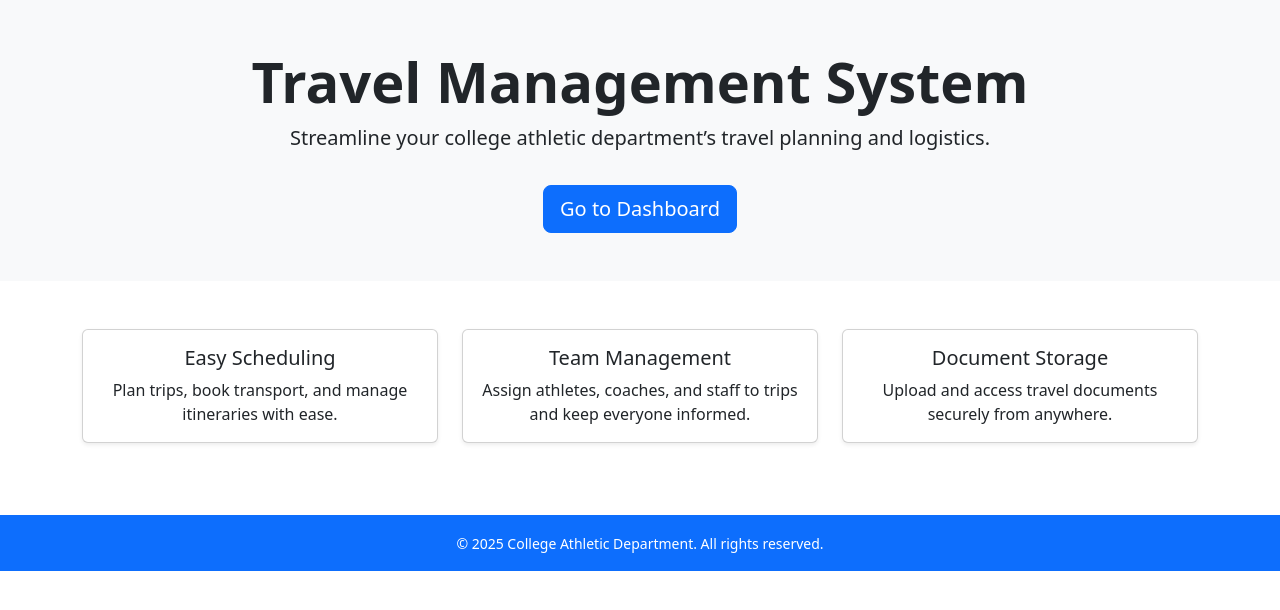
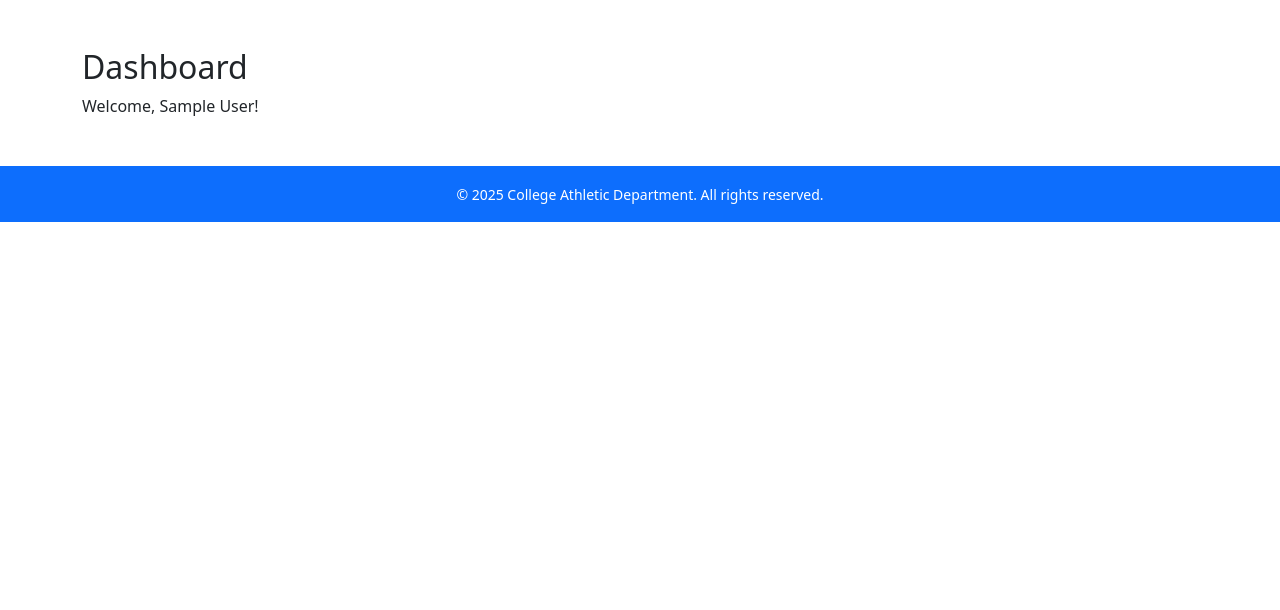
Before and after one commit to ozarikar/travel_management, a Django app: page /dashboard/ in a window 1280 px wide. Shown: the part 56-666 px from the top of the page. Run offline with Django 5.2, Linux system fonts and the light colour scheme; the visitor is signed in with stand-in values (Sample User, id 1); some libraries are stand-ins or nearby versions.

Commit message:
added html files

```diff
--- a/travel/admin.py
+++ b/travel/admin.py
@@ -30,3 +30,7 @@ class BookingAdmin(admin.ModelAdmin):
 class ExpenseAdmin(admin.ModelAdmin):
     list_display = ['trip', 'category', 'amount', 'description', 'incurred_at']
     list_filter = ['category', 'trip__sport']
+
+from .models import Trip
+
+admin.site.register(Trip)
--- a/travel/templates/travel/about.html
+++ b/travel/templates/travel/about.html
@@ -1,4 +1,4 @@
-{% extends "travel/home.html" %}
+{% extends "travel/base.html" %}
 {% block content %}
 <div class="container my-5">
   <h2>About Us</h2>
--- /dev/null
+++ b/travel/templates/travel/base.html
@@ -0,0 +1,40 @@
+{% load static %}
+<!DOCTYPE html>
+<html lang="en">
+<head>
+  <meta charset="UTF-8">
+  <title>{% block title %}Travel Management System{% endblock %}</title>
+  <meta name="viewport" content="width=device-width, initial-scale=1">
+  <link href="https://cdn.jsdelivr.net/npm/bootstrap@5.3.3/dist/css/bootstrap.min.css" rel="stylesheet">
+  <link rel="stylesheet" href="{% static 'css/custom.css' %}">
+</head>
+<body>
+  <nav class="navbar navbar-expand-lg navbar-dark bg-primary">
+    <div class="container">
+      <a class="navbar-brand" href="{% url 'travel:home' %}">Travel Management</a>
+      <button class="navbar-toggler" type="button" data-bs-toggle="collapse" data-bs-target="#navbarNav">
+        <span class="navbar-toggler-icon"></span>
+      </button>
+      <div class="collapse navbar-collapse" id="navbarNav">
+        <ul class="navbar-nav ms-auto">
+          <li class="nav-item"><a class="nav-link" href="{% url 'travel:about' %}">About</a></li>
+          <li class="nav-item"><a class="nav-link" href="{% url 'travel:contact' %}">Contact</a></li>
+          {% if user.is_authenticated %}
+            <li class="nav-item"><a class="nav-link" href="{% url 'travel:dashboard' %}">Dashboard</a></li>
+            <li class="nav-item"><a class="nav-link" href="{% url 'admin:logout' %}">Logout</a></li>
+          {% else %}
+            <li class="nav-item"><a class="nav-link" href="{% url 'admin:login' %}">Login</a></li>
+          {% endif %}
+        </ul>
+      </div>
+    </div>
+  </nav>
+
+  {% block content %}{% endblock %}
+
+  <footer class="bg-primary text-white text-center py-3 mt-5">
+    <small>&copy; 2025 College Athletic Department. All rights reserved.</small>
+  </footer>
+  <script src="https://cdn.jsdelivr.net/npm/bootstrap@5.3.3/dist/js/bootstrap.bundle.min.js"></script>
+</body>
+</html>
--- a/travel/templates/travel/contact.html
+++ b/travel/templates/travel/contact.html
@@ -1,4 +1,4 @@
-{% extends "travel/home.html" %}
+{% extends "travel/base.html" %}
 {% block content %}
 <div class="container my-5">
   <h2>Contact</h2>
--- a/travel/templates/travel/dashboard.html
+++ b/travel/templates/travel/dashboard.html
@@ -1,13 +1,9 @@
-{% extends "travel/home.html" %}
+{% extends "travel/base.html" %}
+{% block title %}Dashboard - Travel Management System{% endblock %}
 {% block content %}
 <div class="container my-5">
   <h2>Dashboard</h2>
   <p>Welcome, {{ user.get_full_name|default:user.username }}!</p>
-  <ul>
-    <li>View and manage upcoming trips</li>
-    <li>Upload travel documents</li>
-    <li>Assign team members</li>
-    <li>And more...</li>
-  </ul>
+  <!-- Add dashboard content here -->
 </div>
 {% endblock %}
--- a/travel/templates/travel/home.html
+++ b/travel/templates/travel/home.html
@@ -1,35 +1,6 @@
-{% load static %}
-<!DOCTYPE html>
-<html lang="en">
-<head>
-  <meta charset="UTF-8">
-  <title>Travel Management System</title>
-  <meta name="viewport" content="width=device-width, initial-scale=1">
-  <link href="https://cdn.jsdelivr.net/npm/bootstrap@5.3.3/dist/css/bootstrap.min.css" rel="stylesheet">
-  <link rel="stylesheet" href="{% static 'css/custom.css' %}">
-</head>
-<body>
-  <nav class="navbar navbar-expand-lg navbar-dark bg-primary">
-    <div class="container">
-      <a class="navbar-brand" href="{% url 'travel:home' %}">Travel Management</a>
-      <button class="navbar-toggler" type="button" data-bs-toggle="collapse" data-bs-target="#navbarNav">
-        <span class="navbar-toggler-icon"></span>
-      </button>
-      <div class="collapse navbar-collapse" id="navbarNav">
-        <ul class="navbar-nav ms-auto">
-          <li class="nav-item"><a class="nav-link" href="{% url 'travel:about' %}">About</a></li>
-          <li class="nav-item"><a class="nav-link" href="{% url 'travel:contact' %}">Contact</a></li>
-          {% if user.is_authenticated %}
-            <li class="nav-item"><a class="nav-link" href="{% url 'travel:dashboard' %}">Dashboard</a></li>
-            <li class="nav-item"><a class="nav-link" href="{% url 'admin:logout' %}">Logout</a></li>
-          {% else %}
-            <li class="nav-item"><a class="nav-link" href="{% url 'admin:login' %}">Login</a></li>
-          {% endif %}
-        </ul>
-      </div>
-    </div>
-  </nav>
-
+{% extends "travel/base.html" %}
+{% block title %}Home - Travel Management System{% endblock %}
+{% block content %}
   <header class="bg-light py-5">
     <div class="container text-center">
       <h1 class="display-4 fw-bold">Travel Management System</h1>
@@ -37,7 +8,6 @@
       <a href="{% url 'travel:dashboard' %}" class="btn btn-primary btn-lg mt-3">Go to Dashboard</a>
     </div>
   </header>
-
   <section class="container my-5">
     <div class="row text-center">
       <div class="col-md-4">
@@ -66,10 +36,4 @@
       </div>
     </div>
   </section>
-
-  <footer class="bg-primary text-white text-center py-3 mt-5">
-    <small>&copy; 2025 College Athletic Department. All rights reserved.</small>
-  </footer>
-  <script src="https://cdn.jsdelivr.net/npm/bootstrap@5.3.3/dist/js/bootstrap.bundle.min.js"></script>
-</body>
-</html>
+{% endblock %}
```
Also changed, not shown: travel/models.py (+9 -0 lines).
